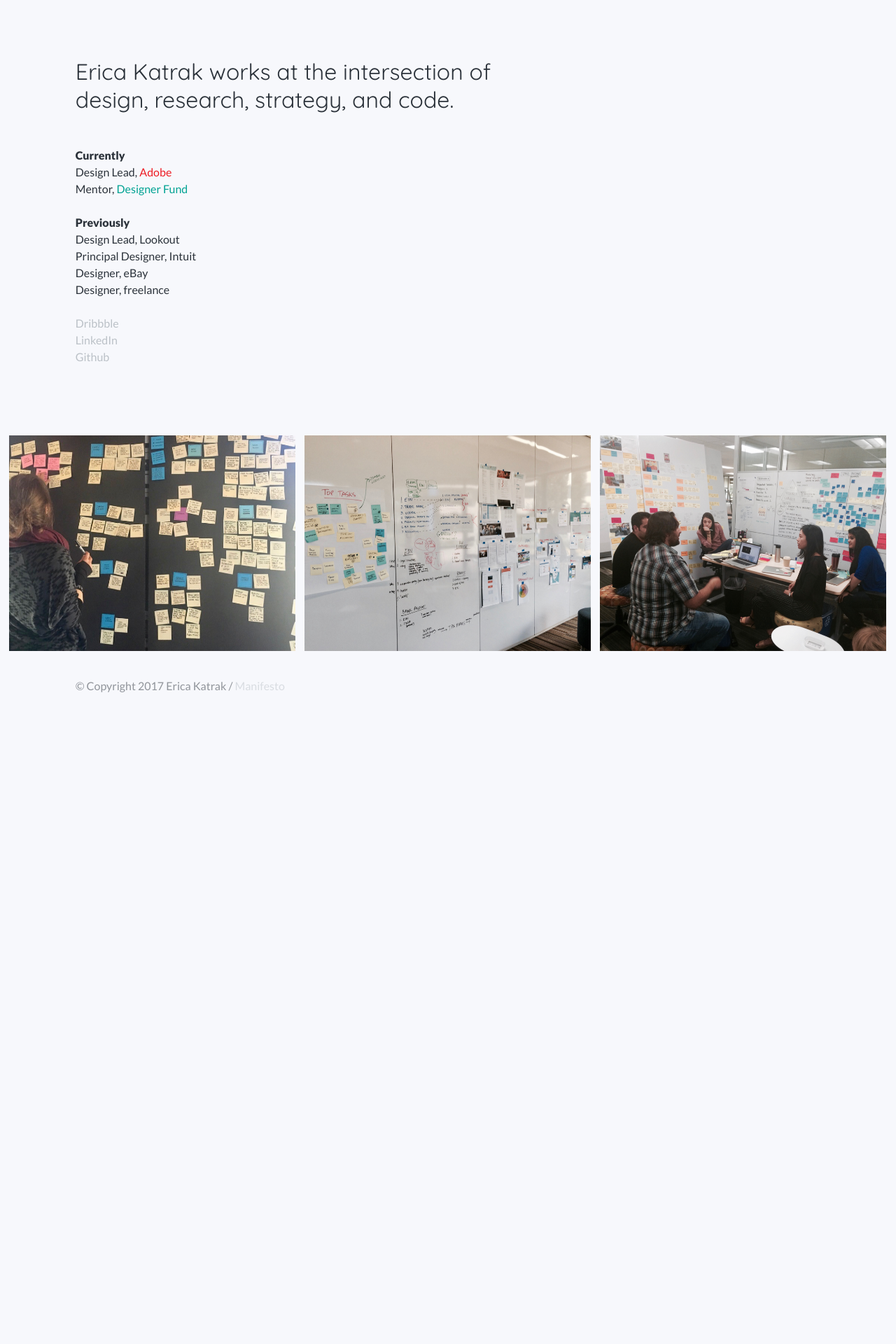
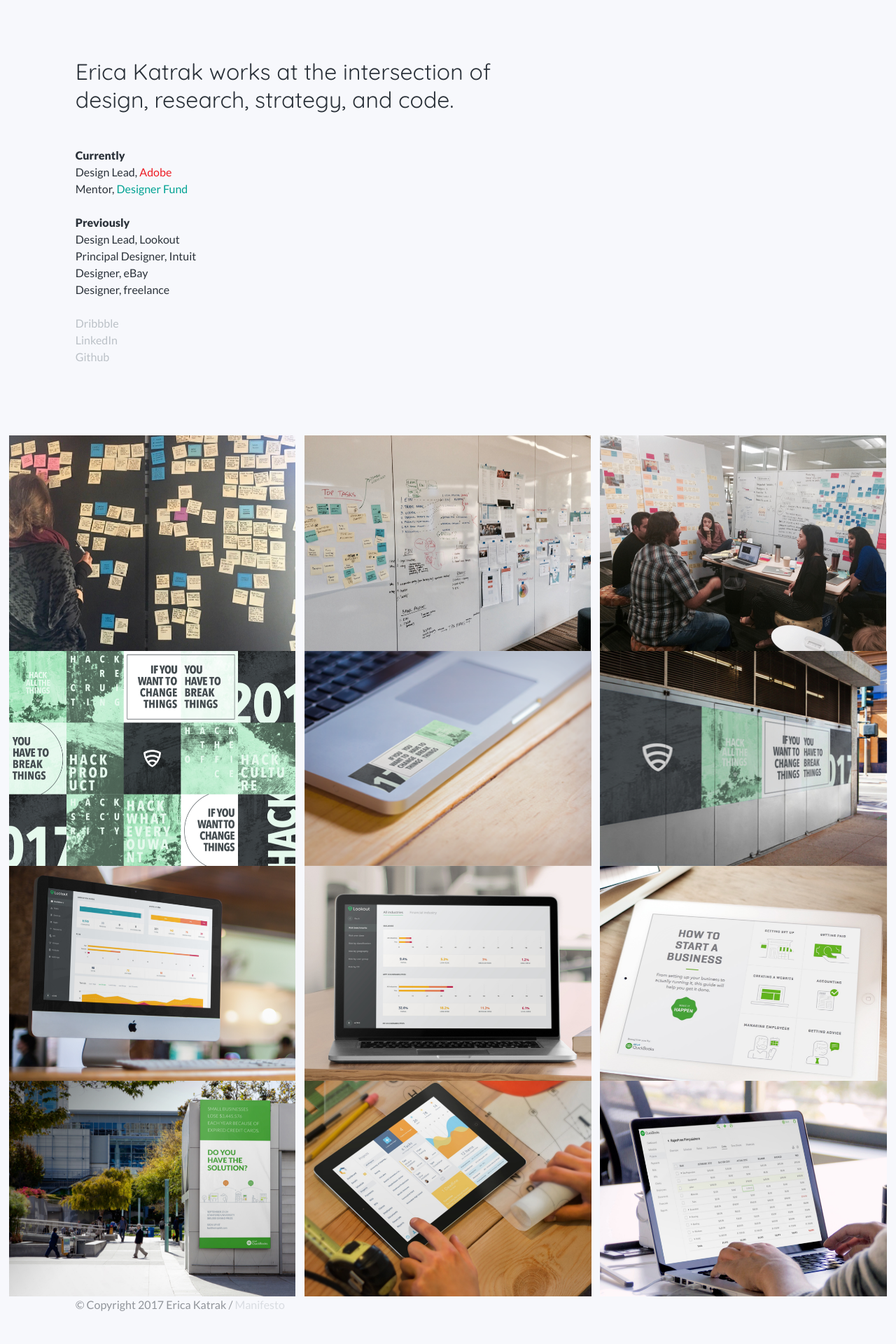
Before and after one commit to ericakatrak/ericakatrak.github.io, a Jekyll site: the page built from index.html, in a window 1280 px wide. Shown: the whole page at 70% size. Built offline with Jekyll 4.4.1, drawn with Linux system fonts in a browser that asks for light colours; before the commit the page ends 1036 px from its top, so only the background shows below that.

Commit message:
adding work

```diff
--- a/_includes/portfolio_grid.html
+++ b/_includes/portfolio_grid.html
@@ -3,3 +3,15 @@
     <li><img src="img/work/launchpad-startmess.png" alt="kickoff" /></li>
     <li><img src="img/work/who-discussion.png" alt="discussing strategy" /></li>
   </ul>
+
+  <ul class="grid fade" id="grid">
+    <li><img src="img/work/hackthings.png" alt="hackathon art" /></li>
+    <li><img src="img/work/hackthings-compu.png" alt="hackathon art" /></li>
+    <li><img src="img/work/hackthings-wall.png" alt="hackathon art" /></li>
+    <li><img src="img/work/lookout-console.png" alt="Lookout console" /></li>
+    <li><img src="img/work/lookout-consolereports.png" alt="Lookout console" /></li>
+    <li><img src="img/work/launchpad.png" alt="experimental app" /></li>
+    <li><img src="img/work/who-provocation1.png" alt="provocation" /></li>
+    <li><img src="img/work/platform-provocation1.png" alt="provocation" /></li>
+    <li><img src="img/work/platform-provocation2.png" alt="provocation" /></li>
+  </ul>
```
